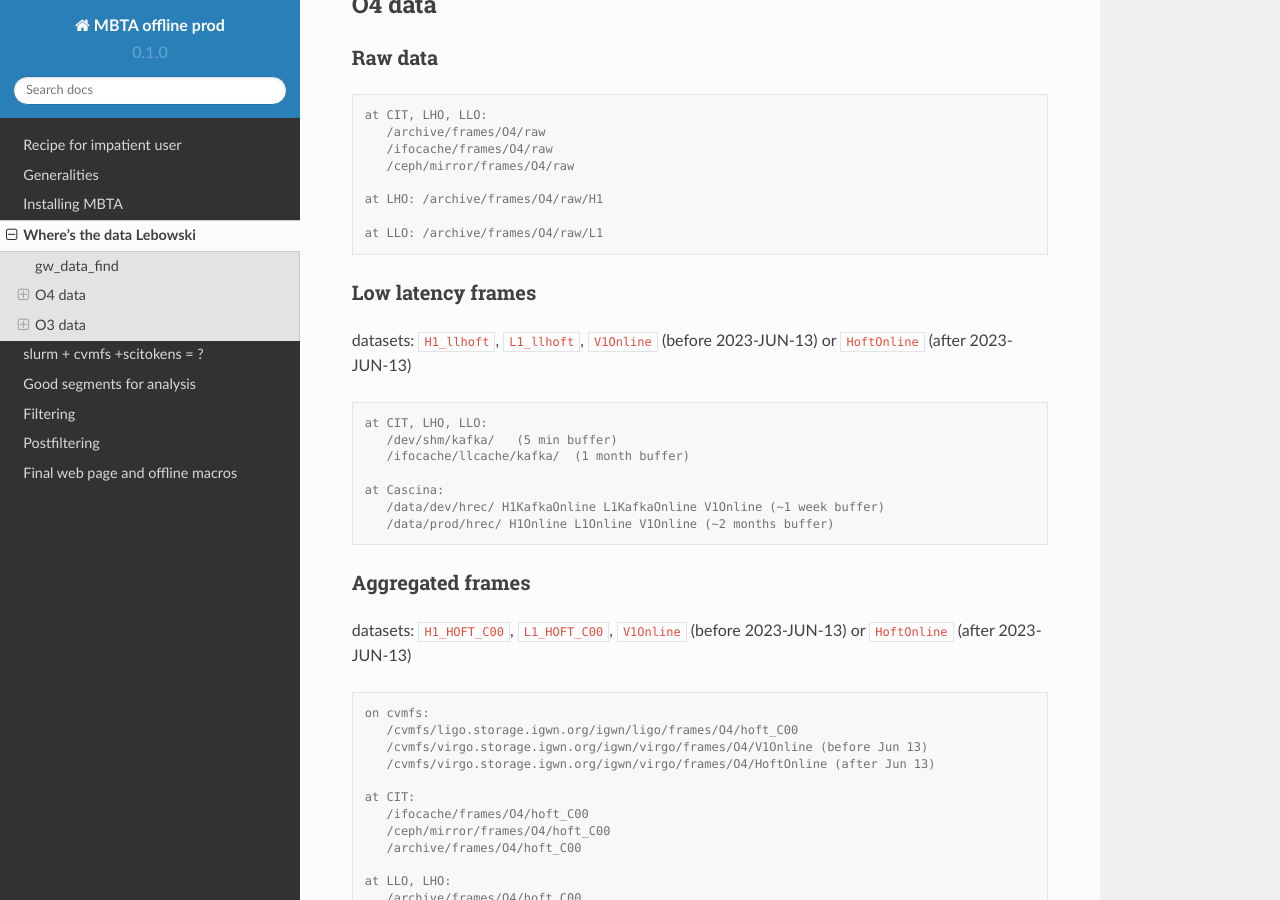
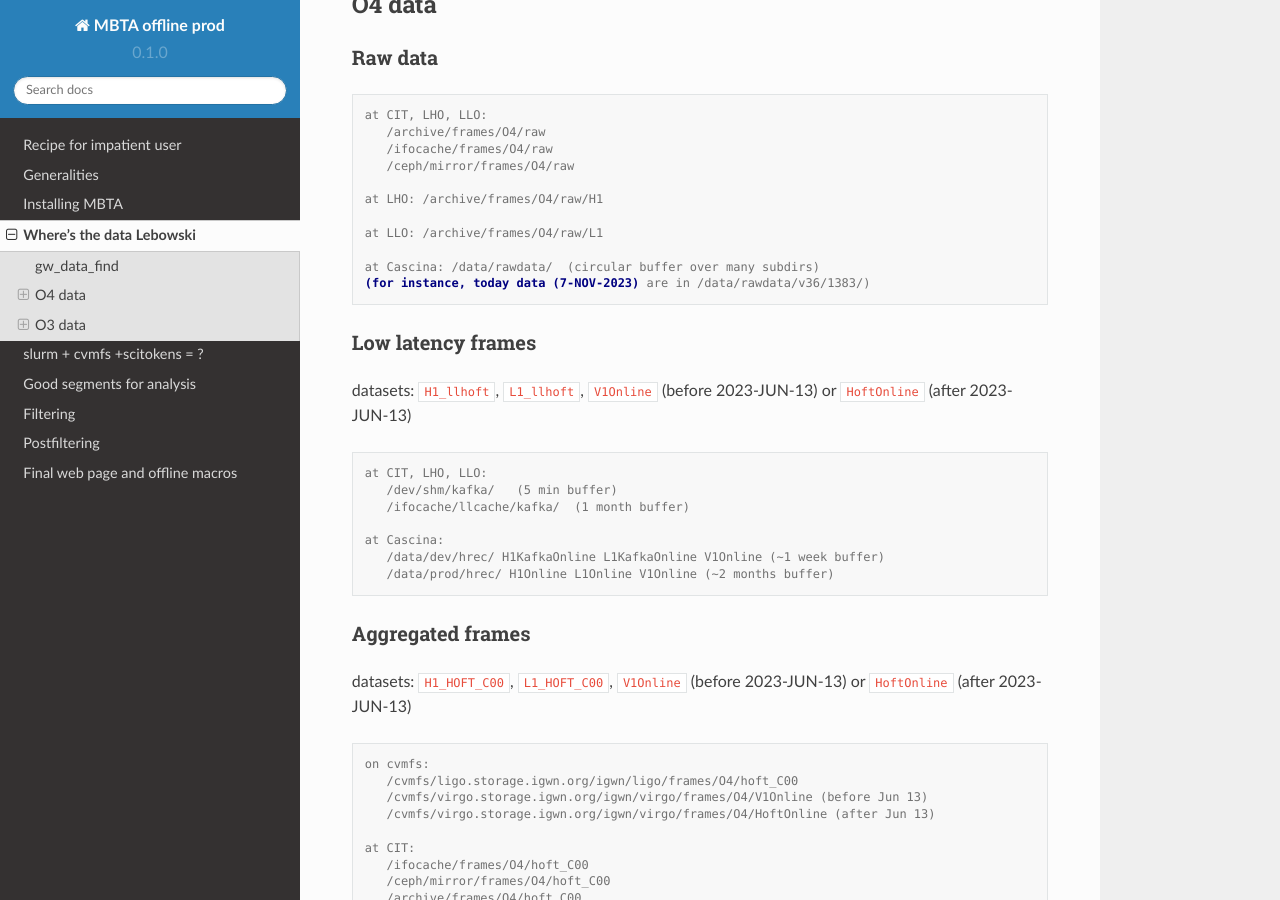
Before and after one commit to lethuill/mbta-offline-doc, a Sphinx documentation site: the page built from docs/source/data.rst, in a window 1280 px wide and 900 px high, scrolled down 1095 px. Built offline with Sphinx 7.4.7 and the Read the Docs theme 2.0.0, drawn with Linux system fonts in a browser that asks for light colours.

Commit message:
Update data.rst

```diff
--- a/docs/source/data.rst
+++ b/docs/source/data.rst
@@ -69,6 +69,9 @@
    at LHO: /archive/frames/O4/raw/H1
 
    at LLO: /archive/frames/O4/raw/L1
+
+   at Cascina: /data/rawdata/  (circular buffer over many subdirs)
+   (for instance, today data (7-NOV-2023) are in /data/rawdata/v36/1383/)
 
 
 Low latency frames
```
